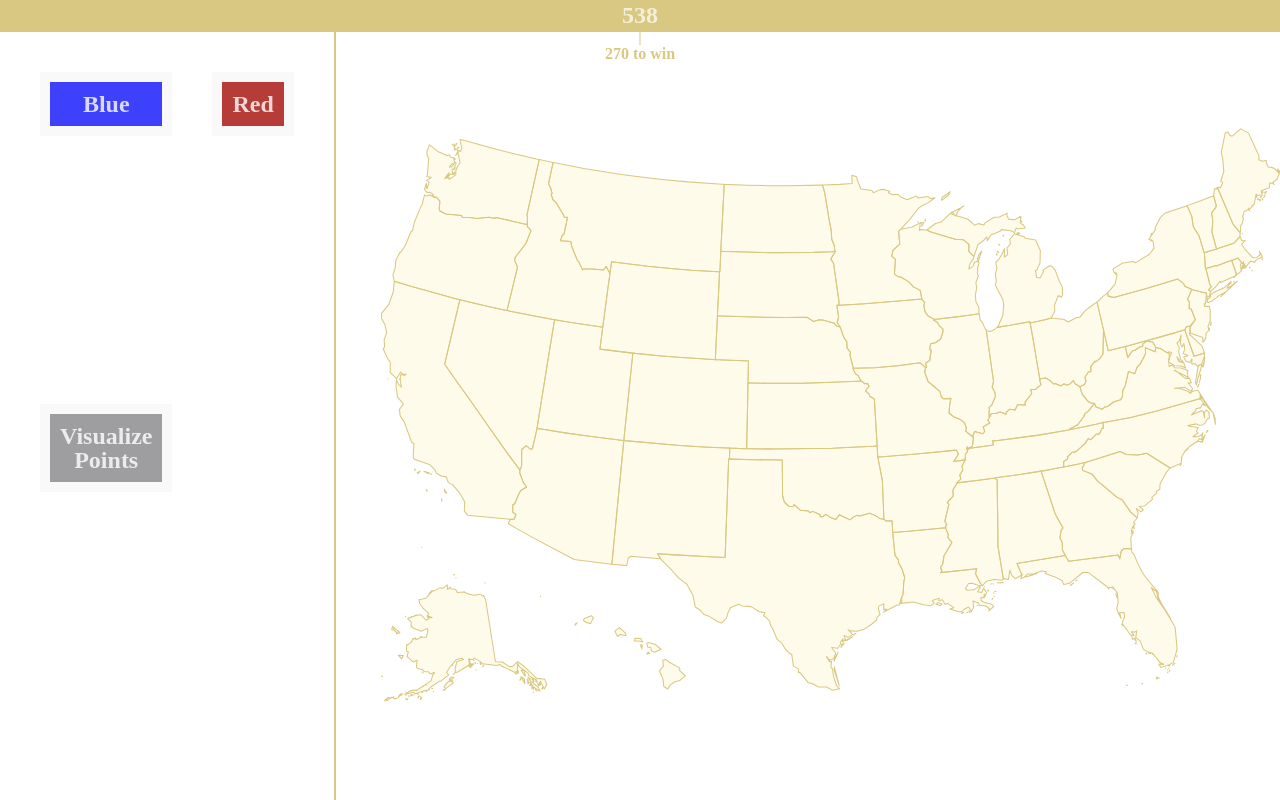
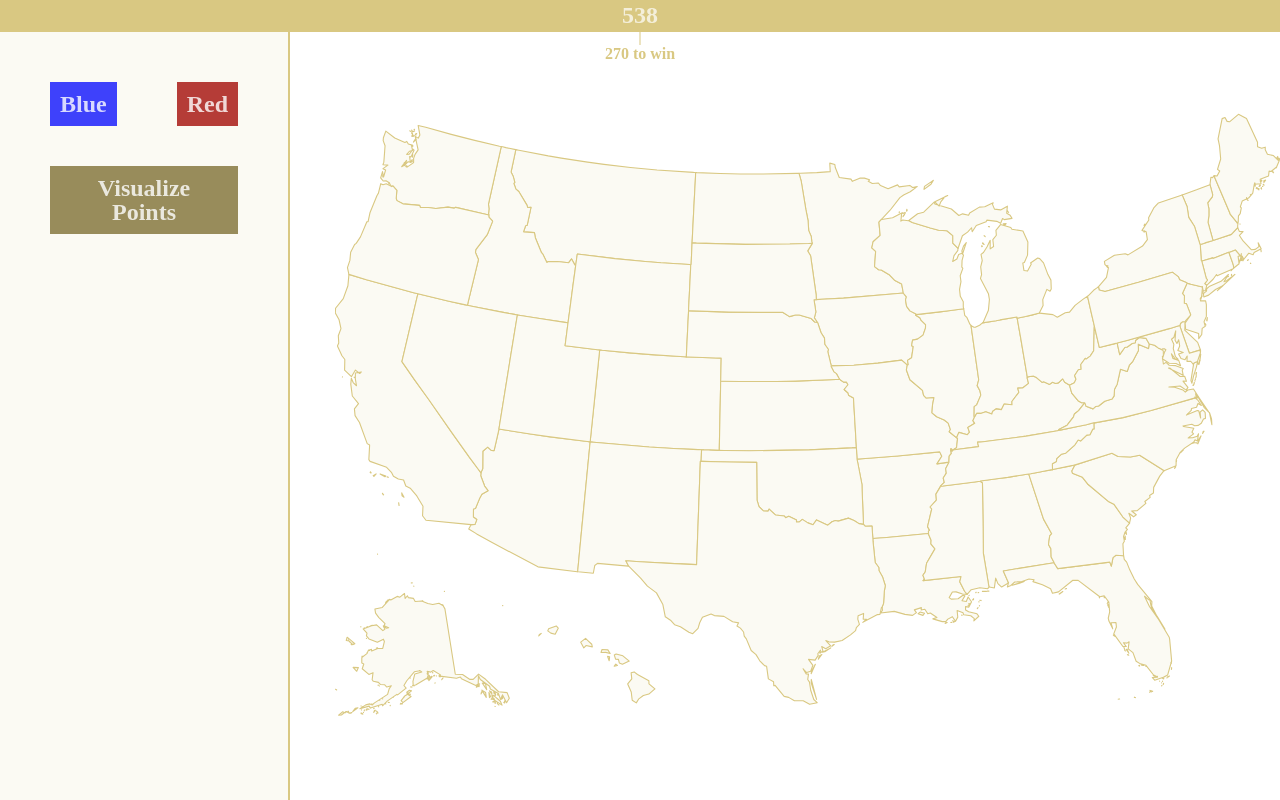
Before and after one commit to thnlsn/electoral-map, a React (Create React App) app: page / in a window 1280 px wide. Built offline with nearby package versions, Linux system fonts and the light colour scheme; the HTML template or start-up script is replaced by a standard one; a web font is replaced by a local one.

Commit message:
changed the visualize button color and made it the same as the dark stroke on the map so I put that color in a sass variable

```diff
--- a/src/css/style.css
+++ b/src/css/style.css
@@ -9,7 +9,7 @@
   stroke-width: 1.8px; }
 
 .none {
-  fill: #ffeb9931; }
+  fill: #fbfaf3; }
 
 .blue {
   fill: #3e41fb; }
@@ -73,8 +73,11 @@ body {
 .settings {
   display: grid;
   grid-template-columns: [full-start blue-start] 1fr [blue-end red-start] 1fr [red-end full-end];
+  grid-template-rows: min-content;
   padding: 4rem 4rem;
   column-gap: 4rem;
+  row-gap: 2rem;
+  background-color: #fbfaf3;
   align-items: start; }
 
 .map-container {
@@ -133,11 +136,6 @@ body {
       transform: translate(-50%, -50%);
       left: 50%; }
 
-/* @keyframes outlineIn {
-  from {
-    outline: ;
-  }
-} */
 .settings {
   border-right: 2px solid #d9c882; }
   .settings__btn {
@@ -159,7 +157,7 @@ body {
         z-index: 20; }
     .settings__btn--unselected {
       outline: 0px solid transparent;
-      border: 1rem solid #f9f9f9; }
+      border: 1rem solid #fbfaf3; }
       .settings__btn--unselected:hover {
         outline: 1rem solid #d9c882;
         z-index: 20; }
@@ -168,8 +166,10 @@ body {
         outline: 1px solid #d9c882;
         border: 1rem solid #d9c882; }
     .settings__btn--population {
-      outline-color: black;
-      background-color: #9e9ea0; }
+      grid-column: 1 / -1;
+      justify-self: center;
+      background-color: #988c5b;
+      padding: 1rem 2rem; }
 
 .map {
   /*   &__population {
--- a/src/sass/_components.scss
+++ b/src/sass/_components.scss
@@ -65,12 +65,6 @@
   }
 }
 
-/* @keyframes outlineIn {
-  from {
-    outline: ;
-  }
-} */
-
 .settings {
   border-right: 2px solid $color-gold;
 
@@ -108,7 +102,7 @@
     // Unselected button styles
     &--unselected {
       outline: 0px solid transparent;
-      border: 1rem solid $color-grey-light;
+      border: 1rem solid $color-gold-light;
       &:hover {
         outline: 1rem solid $color-gold;
         // box-shadow: 0 2.5rem 4rem rgba($color-black, 0.5);
@@ -124,8 +118,11 @@
     }
 
     &--population {
-      outline-color: black;
-      background-color: $color-grey;
+      grid-column: 1 / -1;
+      justify-self: center;
+      background-color: $color-gold-dark;
+
+      padding: 1rem 2rem;
     }
   }
 }
@@ -155,7 +152,7 @@
     }
 
     &--visualize {
-      stroke: #988c5b;
+      stroke: $color-gold-dark;
     }
   }
 
--- a/src/sass/_layout.scss
+++ b/src/sass/_layout.scss
@@ -15,8 +15,12 @@
 .settings {
   display: grid;
   grid-template-columns: [full-start blue-start] 1fr [blue-end red-start] 1fr [red-end full-end];
+  grid-template-rows: min-content;
   padding: 4rem 4rem;
   column-gap: 4rem;
+  row-gap: 2rem;
+
+  background-color: $color-gold-light;
 
   align-items: start;
 }
--- a/src/sass/_variables.scss
+++ b/src/sass/_variables.scss
@@ -11,7 +11,8 @@ $color-red: #b53c37;
 $color-green: #57d985;
 
 $color-gold: #d9c882;
-$color-gold-light: #ffeb9931;
+$color-gold-light: #fbfaf3;
+$color-gold-dark: #988c5b;
 
 $color-grey: #9e9ea0;
 $color-grey-light: #f9f9f9;
```
